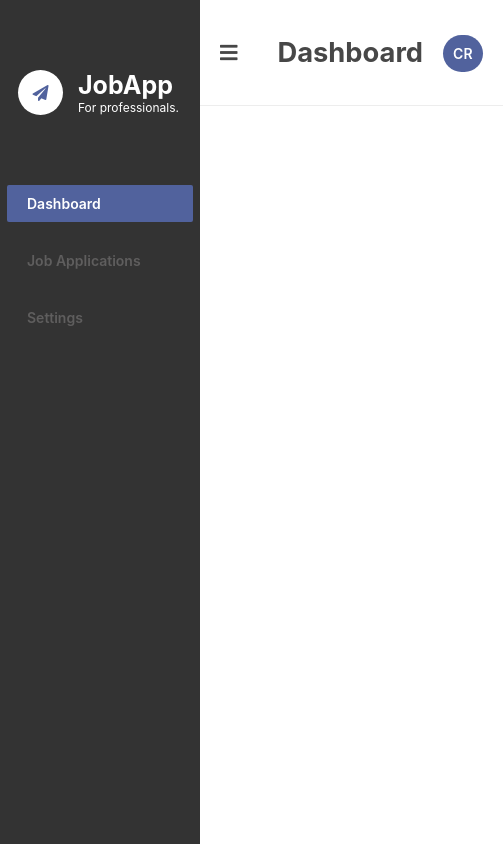
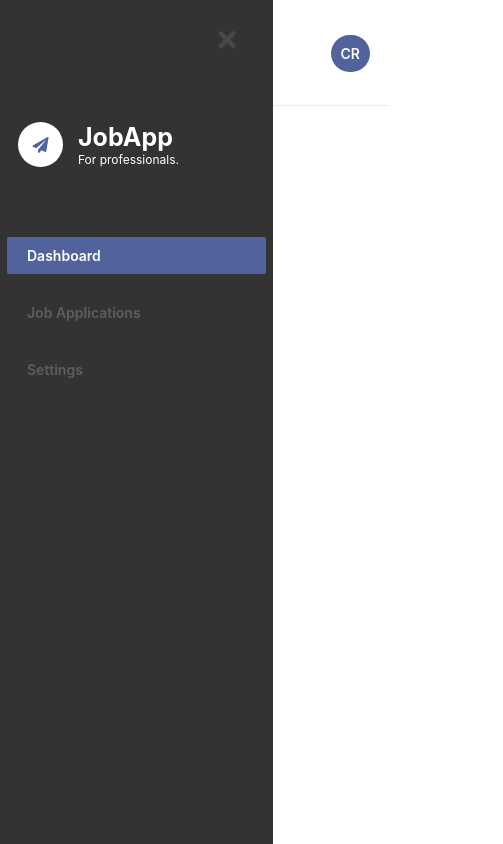
Before and after one commit to crinaldi44/JobApp-Client, a React (Create React App) app: page / in a window 390 px wide. Shown: the whole page, 503 px wide, since content can reach past the window. Built offline with nearby package versions, Linux system fonts and the light colour scheme.

Commit message:
Adjustments: Responsive Navigation Panel
The navigation panel has been made more responsive - transitions to an "overlay" style hamburger menu when the screen width is less than 800 px

```diff
--- a/src/App.js
+++ b/src/App.js
@@ -29,7 +29,7 @@ function App() {
   return (
     <div className="App">
         <Router>
-        <NavigationPanel showNav={navVisible}/>
+        <NavigationPanel showNav={navVisible} navToggle={toggleNav}/>
         <div className='content'>
           <Routes>
             <Route path='/' exact element={<Home navToggle={toggleNav}/>}/>
--- a/src/components/NavigationPanel.css
+++ b/src/components/NavigationPanel.css
@@ -2,6 +2,7 @@
     flex: 1;
     min-width: 200px;
     background-color: var(--nav-panel);
+    transition: ease-in-out 200ms;
 }
 
 .branding {
@@ -18,7 +19,7 @@
     color: white;
 }
 
-.branding i {
+.branding i:not(#close__btn) {
     color: var(--secondary-color);
     background-color: white;
     width: 45px;
@@ -27,6 +28,10 @@
     display: flex;
     align-items: center;
     justify-content: center;
+}
+
+#close__btn {
+    display: none;
 }
 
 .nav__panel {
@@ -72,3 +77,32 @@
         flex: 1;
     }
 }
+
+@media screen and (min-width: 800px) {
+    .navigation__container {
+        position: relative;
+    }
+}
+
+@media screen and (max-width: 800px) {
+    .navigation__container {
+        position: absolute;
+        height: 100vh;
+        width: 70vw;
+    }
+
+    #close__btn {
+        display: block;
+        margin-left: 80%;
+        margin-top: 10%;
+        margin-bottom: auto;
+        transition: all ease-in-out 200ms;
+        font-size: 25px;
+    }
+
+    #close__btn:hover {
+        color: #e9e9e9;
+        transition: all ease-in-out 200ms;
+        cursor: pointer;
+    }
+}
--- a/src/components/NavigationPanel.js
+++ b/src/components/NavigationPanel.js
@@ -16,12 +16,30 @@ const NavigationPanel = (props) => {
 
     /**
      * Stylesheet object that stores the state of the showNav
-     * prop.
+     * prop based on whether the user viewport is greater or
+     * equal to 800px.
      */
-    const visibility = {display: props.showNav ? 'block' : 'none'}
+    const visibility = {
+        'false': {
+            transform: props.showNav ? 'translateX(0)' : 'translateX(-70vw)'
+        },
+        'true': {
+            display: props.showNav ? 'block' : 'none'
+        }
+    }
+
+    /**
+     * Toggles the navigation panel.
+     */
+    const toggleNavigationPanel = () => {
+
+        if (window.innerWidth >= 800) {return}
+        props.navToggle()
+    }
 
     return (
-        <div className='navigation__container' style={visibility}>
+        <div className='navigation__container' style={{...visibility[window.innerWidth >= 800]}}>
+            <i id="close__btn" className='fas fa-close' onClick={toggleNavigationPanel}></i>
             <div className='branding'>
                 <i class="fas fa-paper-plane"></i>
                 <div className='branding__logo'>
@@ -30,9 +48,9 @@ const NavigationPanel = (props) => {
                 </div>
             </div>
             <ul className="nav__menu">
-                <Link to="/"><li className={loc.pathname === '/' ? 'nav__item active' : 'nav__item'}>Dashboard</li></Link>
-                <Link to="/applications"><li className={loc.pathname === '/applications' ? 'nav__item active' : 'nav__item'}>Job Applications</li></Link>
-                <Link to="/settings"><li className={loc.pathname === '/settings' ? 'nav__item active' : 'nav__item'}>Settings</li></Link>
+                <Link onClick={toggleNavigationPanel} to="/"><li className={loc.pathname === '/' ? 'nav__item active' : 'nav__item'}>Dashboard</li></Link>
+                <Link onClick={toggleNavigationPanel} to="/applications"><li className={loc.pathname === '/applications' ? 'nav__item active' : 'nav__item'}>Job Applications</li></Link>
+                <Link onClick={toggleNavigationPanel} to="/settings"><li className={loc.pathname === '/settings' ? 'nav__item active' : 'nav__item'}>Settings</li></Link>
             </ul>
         </div>
     )
```
